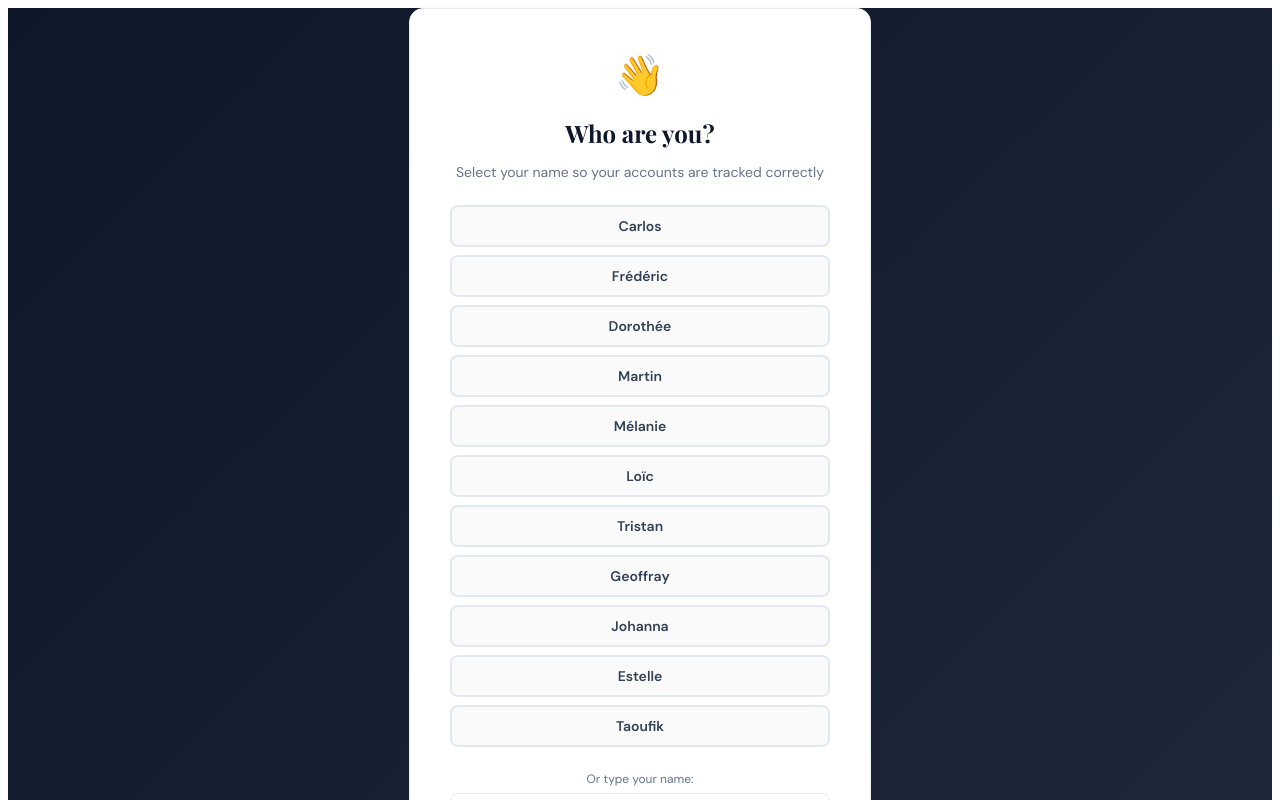
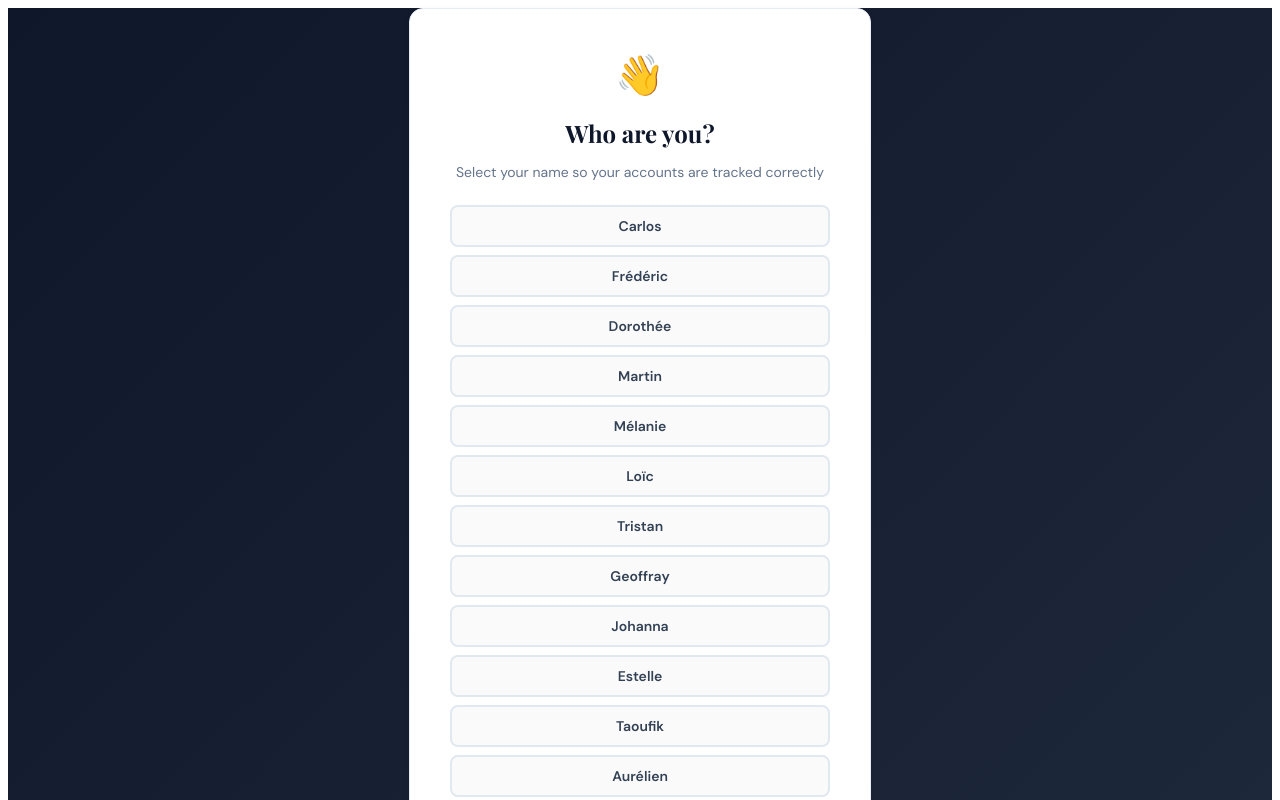
Before and after one commit to aurelien-arch/react-accountplanning, a React (Create React App) app: page / in a window 1280 px wide. Shown: the top 800 px of the page. Built offline with nearby package versions, Linux system fonts and the light colour scheme.

Commit message:
Update App.js

```diff
--- a/src/App.js
+++ b/src/App.js
@@ -104,7 +104,7 @@ const MEDDIC = [
 ];
 const ROLE_ICONS = { "Economic Buyer":"💰","Champion":"🏆","Influencer":"💡","End User":"👤","Blocker":"🚫","Technical Buyer":"🔧" };
 const REL_COLORS = { "❄️ Cold":"#bfdbfe","🌤 Warm":"#fde68a","🔥 Advocate":"#bbf7d0","⚠️ Blocker":"#fecaca" };
-const TEAM = ["Carlos","Frédéric","Dorothée","Martin","Mélanie","Loïc","Tristan","Geoffray","Johanna","Estelle","Taoufik"];
+const TEAM = ["Carlos","Frédéric","Dorothée","Martin","Mélanie","Loïc","Tristan","Geoffray","Johanna","Estelle","Taoufik","Aurélien"];
 
 const blankAccount = (rep="") => ({
   id: Date.now().toString(),
```
